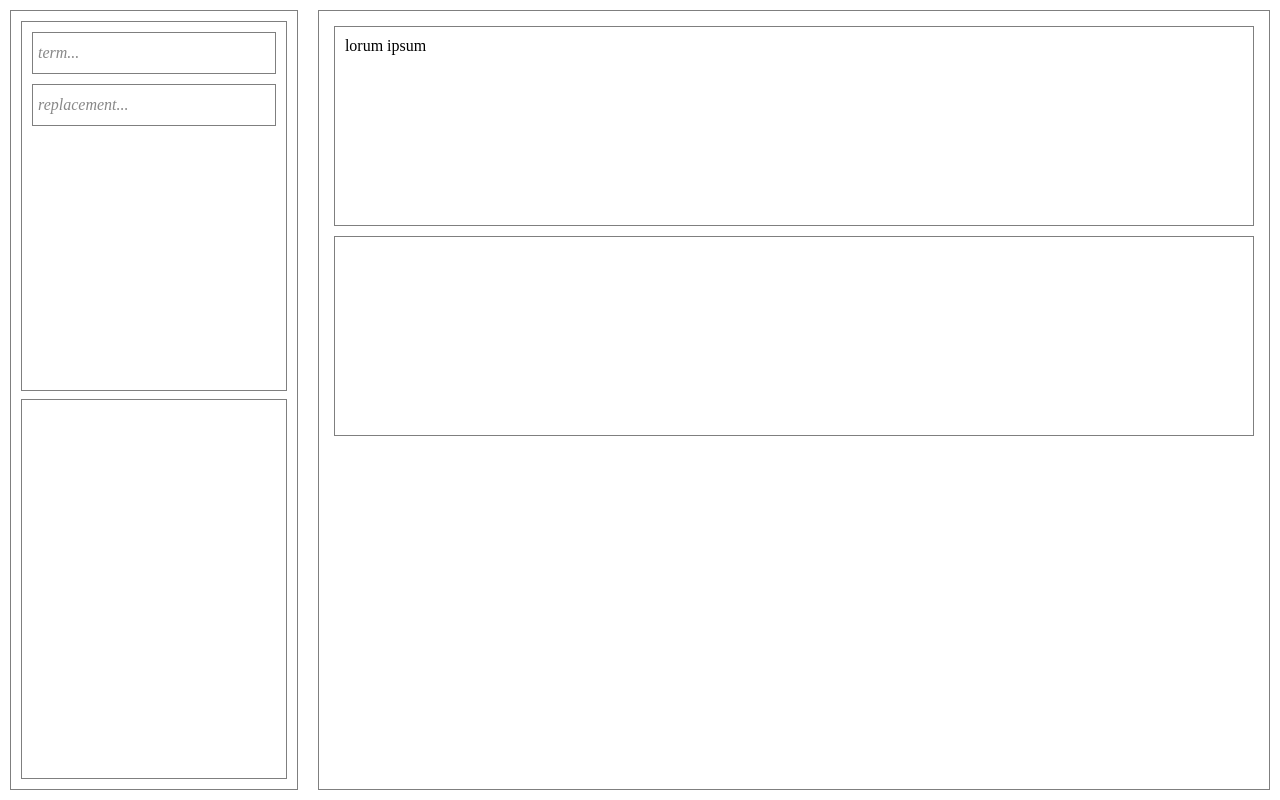
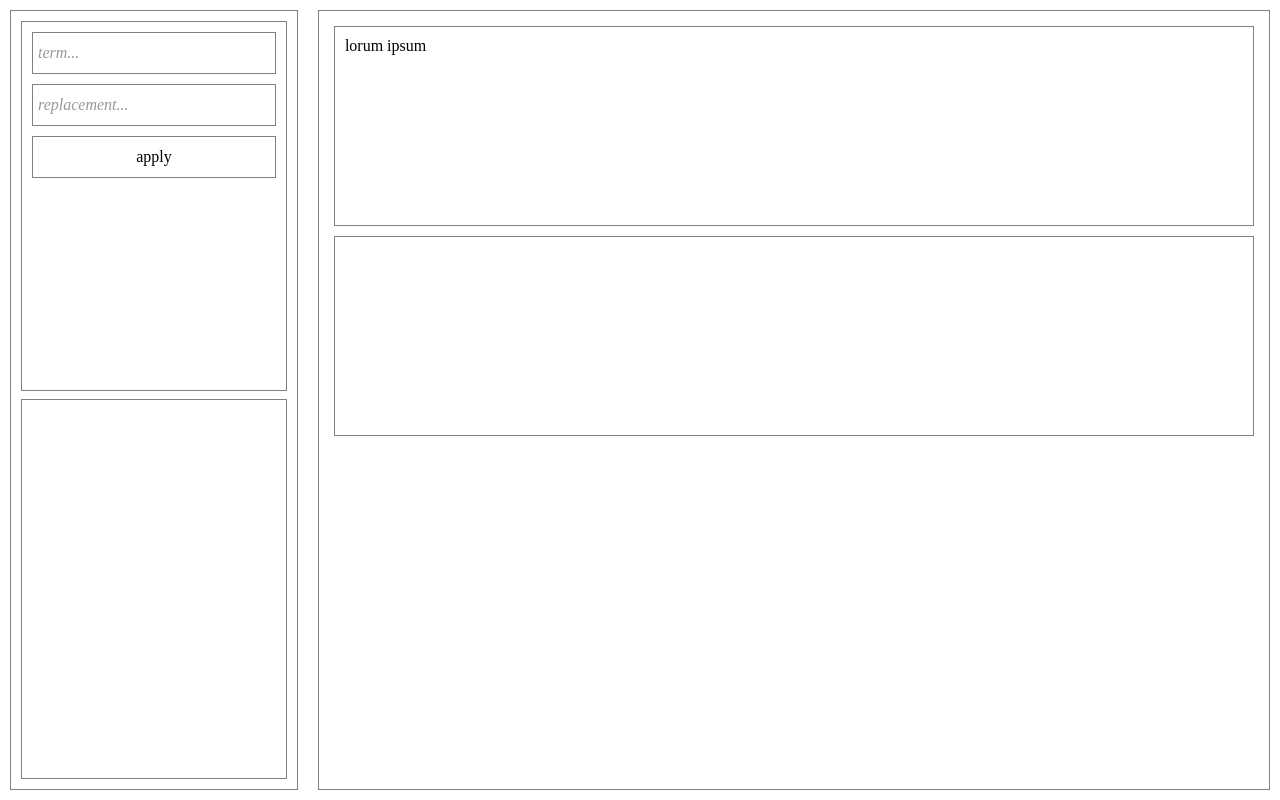
Before and after one commit to tcim4896/tcim4896.github.io, a plain HTML site: page index.html in a window 1280 px wide. Drawn offline with Linux system fonts and the light colour scheme.

Commit message:
An apply button..

```diff
--- a/main.js
+++ b/main.js
@@ -106,6 +106,15 @@
 	return div;
 }
 
+function btn(text){
+	let div=document.createElement("div");
+	div.innerText=text
+	div.setAttribute("class","btn")
+	return div;
+}
+
+function Component(type){}
+
 o({id:"tools",class:"tools"})
 o({id:"applied",class:"applied"})
 o({id:"toolbar",class:"toolbar",siblings:[s("tools"),s("applied")]})
@@ -149,15 +158,16 @@
 	}),
 	e(input("replacement"),"keydown", function(e){
 		ss().replace["replacement"]+=e.key; //excludes
+	}),
+	e(btn("apply"),"click", function (e){
 		s("mangled-text")
 		.innerText=replace(s("original-text")
 			.innerText,
 			ss().replace.term,
 			ss().replace.replacement)
-		cl(ss().replace)
 	})
 ]})
-b(s("tools"),s("replace"))
 
+b(s("tools"),s("replace"),s("re"))
 
 b(document.body,s("wrapper"))
--- a/style.css
+++ b/style.css
@@ -10,6 +10,15 @@
   line-height: 40px;
   margin:10px;
   height:auto;
+}
+
+.btn{
+  position:relative;
+  border:1px solid rgba(0,0,0,0.5);
+  line-height: 40px;
+  margin:10px;
+  height:auto;
+  text-align: center;
 }
 
 .col-resize{
@@ -63,6 +72,7 @@
   right:10px;
   left:10px;
   height: calc(50% - 21px);
+  overflow-y:scroll;
 }
 
 .applied {
@@ -78,5 +88,5 @@
     content:attr(data-text);
     font-style:italic;
     padding-left: 5px;
-    color: #888;
+    color: #999;
 }
```
